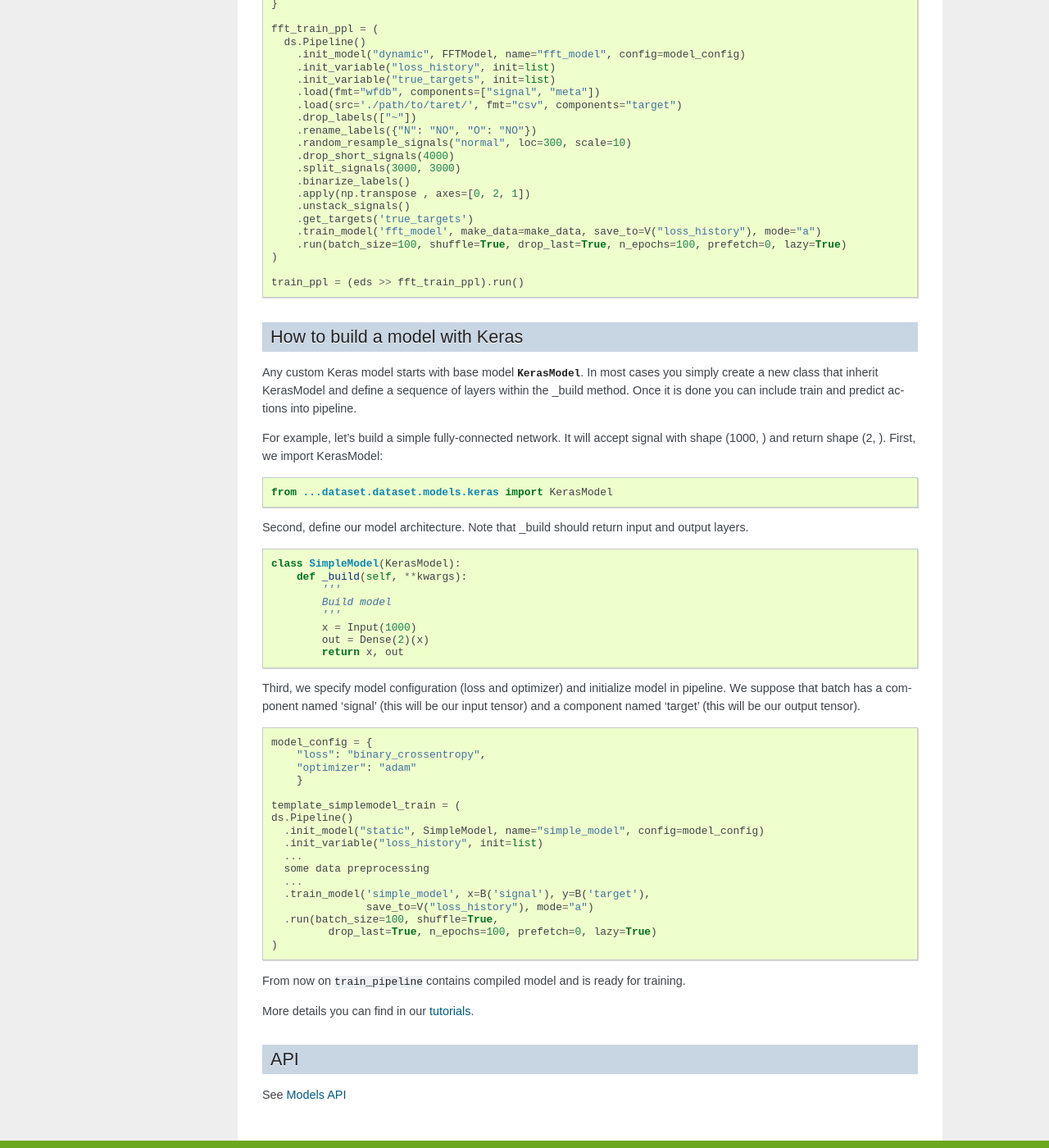
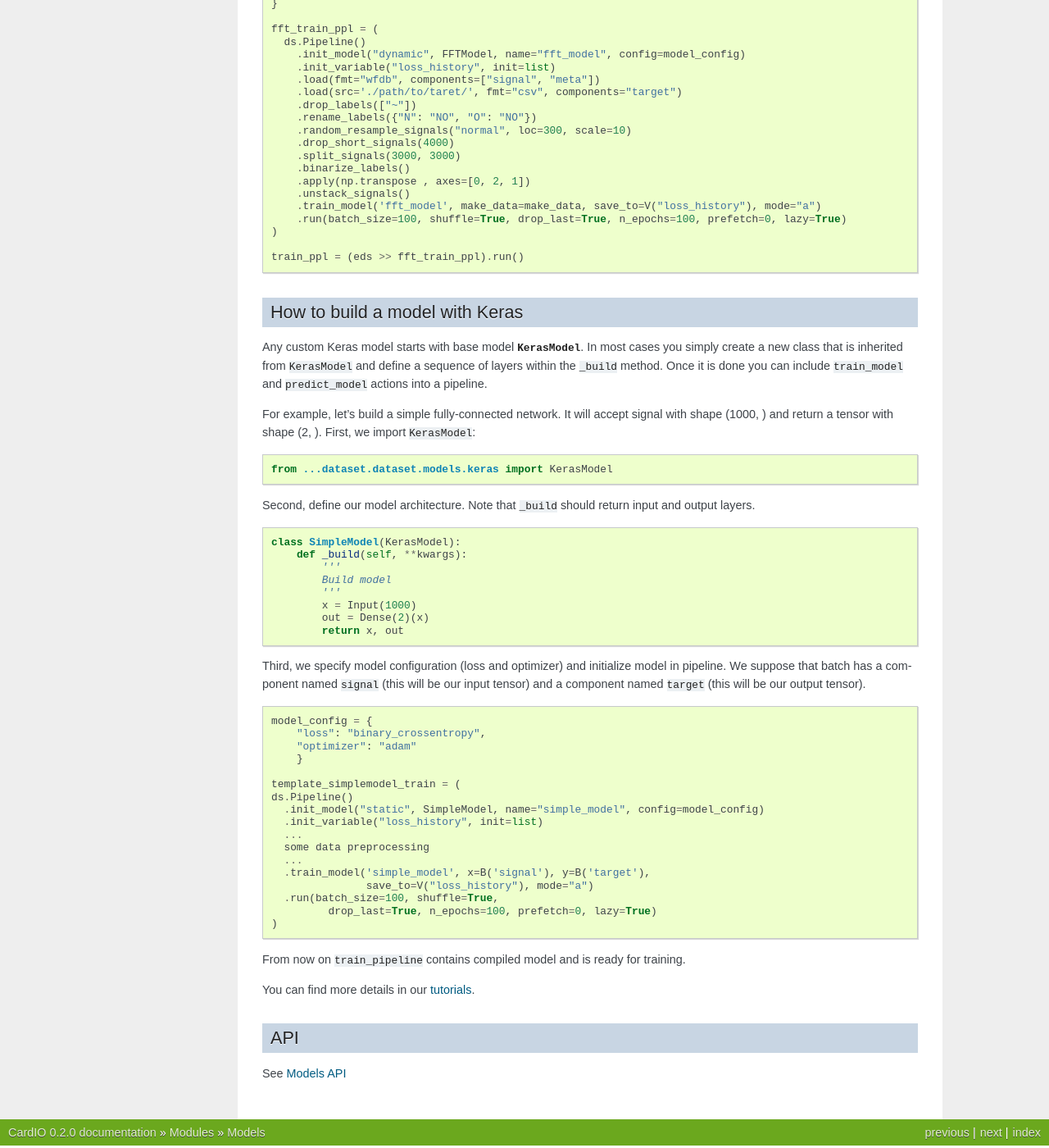
Before and after one commit to analysiscenter/cardio, a Sphinx documentation site: the page built from docs/modules/models.rst, in a window 1280 px wide and 1400 px high, scrolled down 3371 px. Shown: the whole window at 82% size. Built offline with Sphinx 7.4.7, drawn with Linux system fonts in a browser that asks for light colours; some of the changed text lies outside the part shown.

Commit message:
Second iteration of docs update

```diff
--- a/docs/index.rst
+++ b/docs/index.rst
@@ -101,7 +101,7 @@
     import cardio
 
 
-Installation as a project repository:
+Installation as a project repository
 --------------------------------------
 
 When cloning repo from GitHub use flag ``--recursive`` to make sure that ``Dataset`` submodule is also cloned::
--- a/docs/modules/models.rst
+++ b/docs/modules/models.rst
@@ -93,7 +92,7 @@
       .load(fmt='wfdb', components=["signal", "annotation", "meta"], ann_ext='pu1')
       .cwt(src="signal", dst="hmm_features", scales=[4,8,16], wavelet="mexh")
       .standardize(axis=-1, src="hmm_features", dst="hmm_features")
-      .train_model("HMM", make_data=partial(prepare_hmm_input, features=hmm_features, channel_ix=0)))
+      .train_model("HMM", make_data=partial(prepare_hmm_input, features="hmm_features", channel_ix=0)))
       .run(batch_size=20, shuffle=False, drop_last=False, n_epochs=1, lazy=True)
   )
 
@@ -138,7 +137,6 @@
     ds.Pipeline()
       .init_model("dynamic", FFTModel, name="fft_model", config=model_config)
       .init_variable("loss_history", init=list)
-      .init_variable("true_targets", init=list)
       .load(fmt="wfdb", components=["signal", "meta"])
       .load(src='./path/to/taret/', fmt="csv", components="target")
       .drop_labels(["~"])
@@ -149,7 +147,6 @@
       .binarize_labels()
       .apply(np.transpose , axes=[0, 2, 1])
       .unstack_signals()
-      .get_targets('true_targets')
       .train_model('fft_model', make_data=make_data, save_to=V("loss_history"), mode="a")
       .run(batch_size=100, shuffle=True, drop_last=True, n_epochs=100, prefetch=0, lazy=True)
   )
@@ -161,17 +158,17 @@
 -------------------------------
 
 Any custom Keras model starts with base model :class:`KerasModel <dataset.KerasModel>`. In most cases you simply create
-a new class that inherit KerasModel and define a sequence of layers within the _build method.
-Once it is done you can include train and predict actions into pipeline.
+a new class that is inherited from ``KerasModel`` and define a sequence of layers within the ``_build`` method.
+Once it is done you can include ``train_model`` and ``predict_model`` actions into a pipeline.
 
-For example, let's build a simple fully-connected network. It will accept signal with shape (1000, ) and return shape (2, ).
-First, we import KerasModel:
+For example, let's build a simple fully-connected network. It will accept signal with shape (1000, ) and return a tensor with shape (2, ).
+First, we import ``KerasModel``:
 
 .. code-block :: python
 
   from ...dataset.dataset.models.keras import KerasModel
 
-Second, define our model architecture. Note that _build should return input and output layers.
+Second, define our model architecture. Note that ``_build`` should return input and output layers.
 
 .. code-block :: python
 
@@ -185,8 +182,7 @@
           return x, out
 
 Third, we specify model configuration (loss and optimizer) and initialize model in pipeline.
-We suppose that batch has a component named 'signal' (this will be our input tensor) and a component
-named 'target' (this will be our output tensor).
+We suppose that batch has a component named ``signal`` (this will be our input tensor) and a component named ``target`` (this will be our output tensor).
 
 .. code-block :: python
 
@@ -210,7 +206,7 @@
 
 From now on ``train_pipeline`` contains compiled model and is ready for training.
 
-More details you can find in our :doc:`tutorials <../tutorials>`.
+You can find more details in our :doc:`tutorials <../tutorials>`.
 
 
 API
```
Also changed, not shown: other parts of docs/modules/models.rst (+3 -4 lines).
